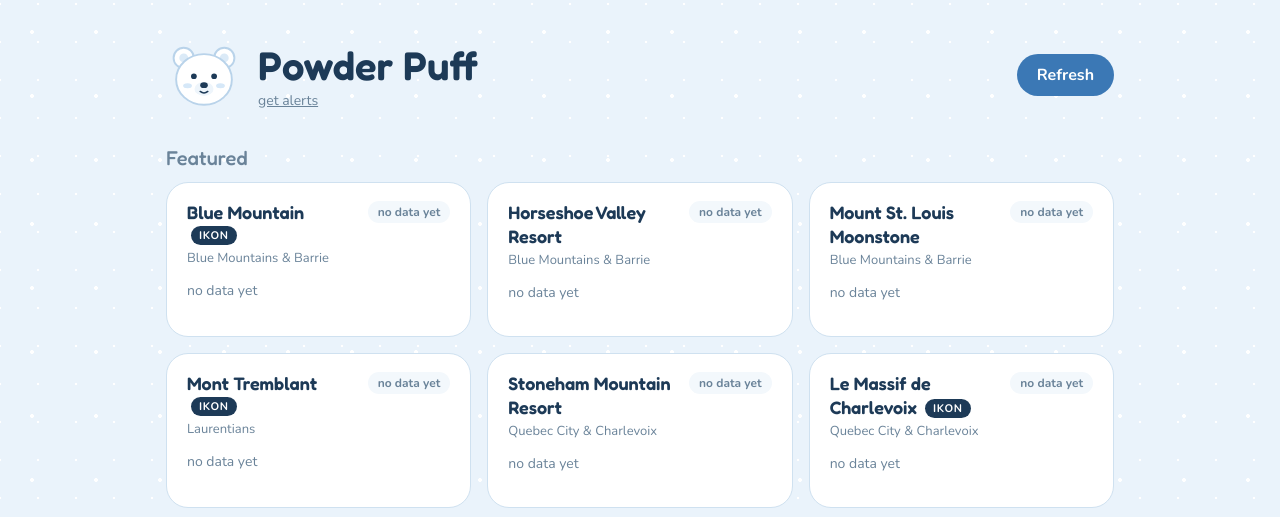
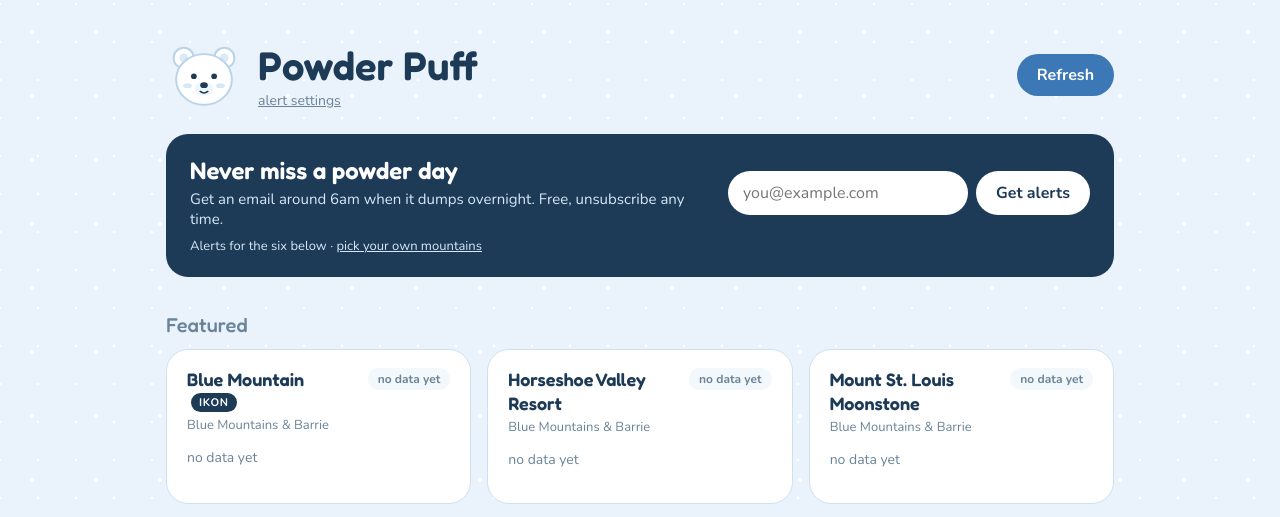
Before and after one commit to elikafarokhi/powder-puff, a FastAPI app: page / in a window 1280 px wide. Shown: the top 517 px of the page. Run offline with FastAPI, Linux system fonts and the light colour scheme; data that the repository does not hold is empty.

Commit message:
email link at top of page
Co-Authored-By: Claude Opus 5.5 <noreply@anthropic.com>

```diff
--- a/app/static/style.css
+++ b/app/static/style.css
@@ -314,3 +314,29 @@ a.button {
   text-decoration: none;
 }
 a.button:hover { background: #2f679f; }
+
+/* quick sign-up near the top */
+
+.hero-signup {
+  display: grid;
+  grid-template-columns: 1fr auto;
+  align-items: center;
+  gap: 8px 24px;
+  margin-top: 24px;
+  padding: 22px 24px;
+  border-radius: 22px;
+  background: var(--navy);
+  color: #fff;
+}
+.hero-signup h2 { margin: 0; color: #fff; font-size: 24px; font-weight: 600; }
+.hero-copy p { margin: 4px 0 0; color: var(--ice); font-size: 15px; }
+.quick { display: flex; gap: 8px; }
+.quick input[type="email"] { width: 240px; margin: 0; background: #fff; border-color: transparent; border-radius: 999px; }
+.quick button { background: #fff; color: var(--navy); white-space: nowrap; }
+.quick button:hover { background: var(--ice); }
+.hero-note { grid-column: 1 / -1; margin: 0; color: var(--ice); font-size: 13px; }
+
+@media (max-width: 640px) {
+  .hero-signup { grid-template-columns: 1fr; }
+  .quick input[type="email"] { width: auto; flex: 1; min-width: 0; }
+}
--- a/app/templates/dashboard.html
+++ b/app/templates/dashboard.html
@@ -8,13 +8,29 @@
     <h1>Powder Puff</h1>
     <p class="muted">
       {% if last_checked %}checked {{ last_checked }} · {% endif %}
-      <a href="#signup">get alerts</a>
+      <a href="#signup">alert settings</a>
     </p>
   </div>
   <form method="post" action="/refresh">
     <button>Refresh</button>
   </form>
 </header>
+
+{# one-field version of the sign-up below: subscribes to the featured mountains at the default threshold #}
+<section class="hero-signup">
+  <div class="hero-copy">
+    <h2>Never miss a powder day</h2>
+    <p>Get an email around 6am when it dumps overnight. Free, unsubscribe any time.</p>
+  </div>
+  <form method="post" action="/subscribe" class="quick">
+    <input type="email" name="email" required placeholder="you@example.com" autocomplete="email" aria-label="Email">
+    {% for m in featured %}<input type="hidden" name="mountains" value="{{ m.mountain.slug }}">{% endfor %}
+    <input type="hidden" name="threshold" value="{{ default_threshold }}">
+    <input class="hp" type="text" name="website" tabindex="-1" autocomplete="off" aria-hidden="true">
+    <button>Get alerts</button>
+  </form>
+  <p class="hero-note">Alerts for the six below · <a href="#signup">pick your own mountains</a></p>
+</section>
 
 <h2>Featured</h2>
 <div class="grid">
```
